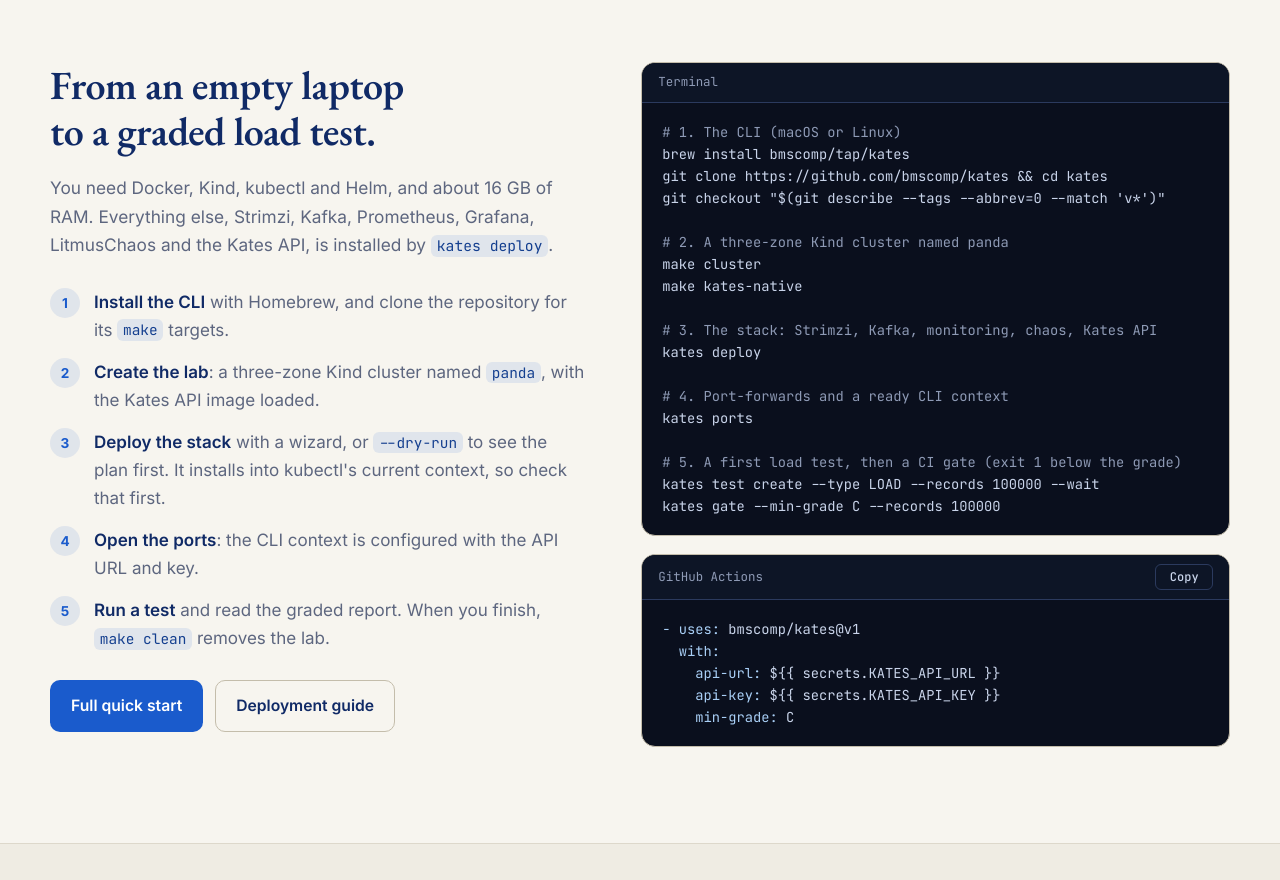
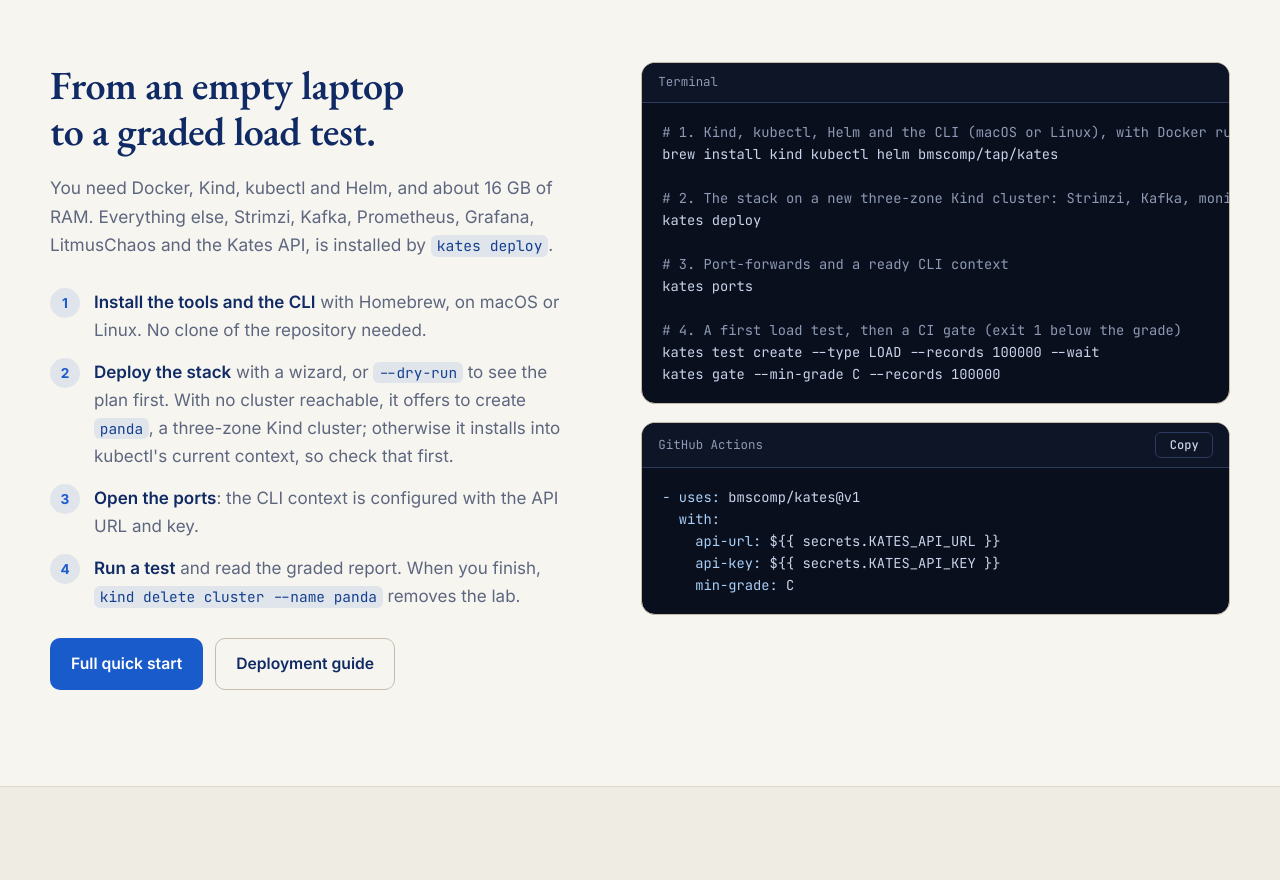
Before and after one commit to bmscomp/katesplatform.io, a plain HTML site: page index.html in a window 1280 px wide. Shown: the part 2580-3460 px from the top of the page. Drawn offline with Linux system fonts and the light colour scheme.

Commit message:
deploy: 47b4bdb2881b2c100406eec736771f72bc46142a bmscomp/kates@47b4bdb2881b2c100406eec736771f72bc46142a

```diff
--- a/index.html
+++ b/index.html
@@ -236,11 +236,10 @@ recovery     <span class="num">6.4</span> s      lost records  <span class="num"
             <code>kates deploy</code>.
           </p>
           <ol class="steps">
-            <li><b>Install the CLI</b> with Homebrew, and clone the repository for its <code>make</code> targets.</li>
-            <li><b>Create the lab</b>: a three-zone Kind cluster named <code>panda</code>, with the Kates API image loaded.</li>
-            <li><b>Deploy the stack</b> with a wizard, or <code>--dry-run</code> to see the plan first. It installs into kubectl&#39;s current context, so check that first.</li>
+            <li><b>Install the tools and the CLI</b> with Homebrew, on macOS or Linux. No clone of the repository needed.</li>
+            <li><b>Deploy the stack</b> with a wizard, or <code>--dry-run</code> to see the plan first. With no cluster reachable, it offers to create <code>panda</code>, a three-zone Kind cluster; otherwise it installs into kubectl&#39;s current context, so check that first.</li>
             <li><b>Open the ports</b>: the CLI context is configured with the API URL and key.</li>
-            <li><b>Run a test</b> and read the graded report. When you finish, <code>make clean</code> removes the lab.</li>
+            <li><b>Run a test</b> and read the graded report. When you finish, <code>kind delete cluster --name panda</code> removes the lab.</li>
           </ol>
           <div class="cta-row">
             <a class="btn btn-primary" href="https://github.com/bmscomp/kates#quick-start">Full quick start</a>
@@ -250,22 +249,16 @@ recovery     <span class="num">6.4</span> s      lost records  <span class="num"
         <div class="how-code">
           <div class="code-block">
             <div class="code-title">Terminal</div>
-<pre tabindex="0" aria-label="Install commands"><code><span class="c"># 1. The CLI (macOS or Linux)</span>
-brew install bmscomp/tap/kates
-git clone https://github.com/bmscomp/kates &amp;&amp; cd kates
-git checkout "$(git describe --tags --abbrev=0 --match 'v*')"
+<pre tabindex="0" aria-label="Install commands"><code><span class="c"># 1. Kind, kubectl, Helm and the CLI (macOS or Linux), with Docker running</span>
+brew install kind kubectl helm bmscomp/tap/kates
 
-<span class="c"># 2. A three-zone Kind cluster named panda</span>
-make cluster
-make kates-native
-
-<span class="c"># 3. The stack: Strimzi, Kafka, monitoring, chaos, Kates API</span>
+<span class="c"># 2. The stack on a new three-zone Kind cluster: Strimzi, Kafka, monitoring, chaos, Kates API</span>
 kates deploy
 
-<span class="c"># 4. Port-forwards and a ready CLI context</span>
+<span class="c"># 3. Port-forwards and a ready CLI context</span>
 kates ports
 
-<span class="c"># 5. A first load test, then a CI gate (exit 1 below the grade)</span>
+<span class="c"># 4. A first load test, then a CI gate (exit 1 below the grade)</span>
 kates test create --type LOAD --records 100000 --wait
 kates gate --min-grade C --records 100000</code></pre>
           </div>
```
